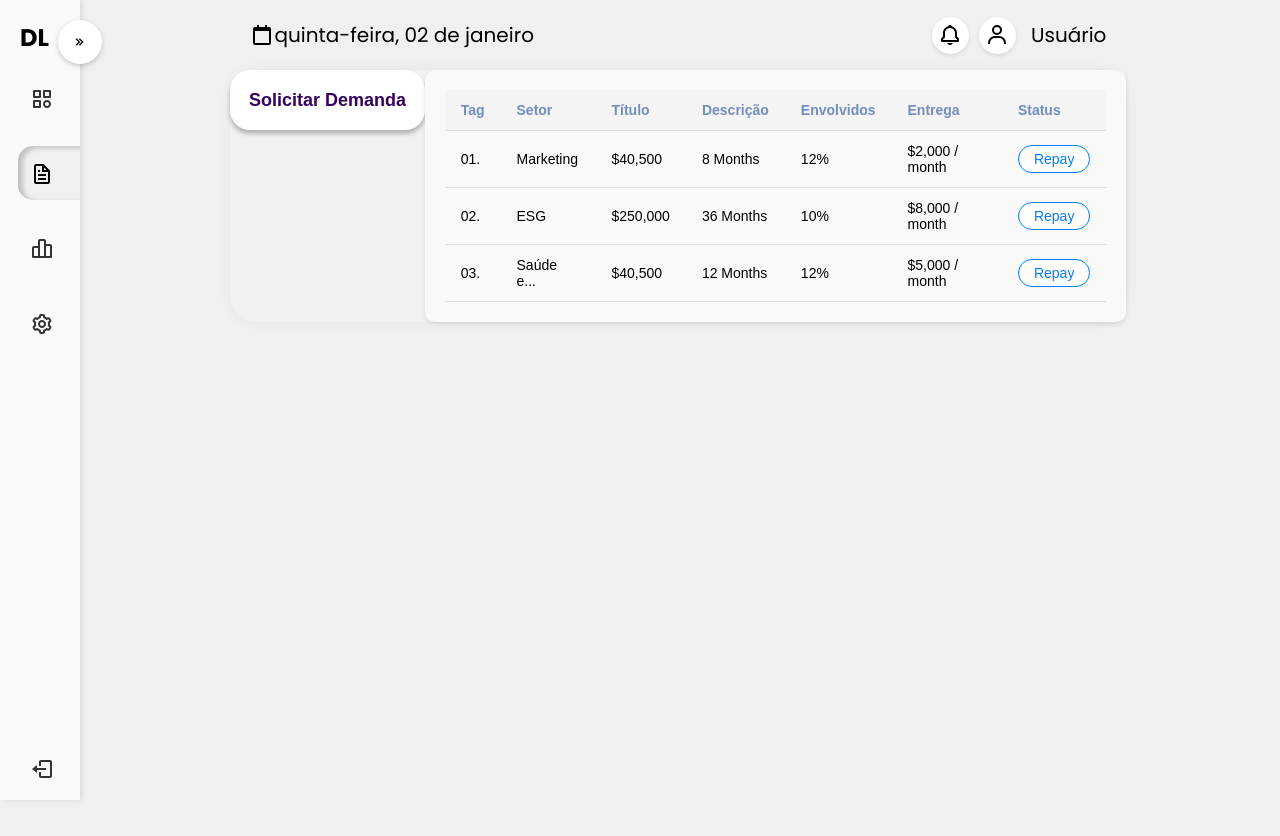
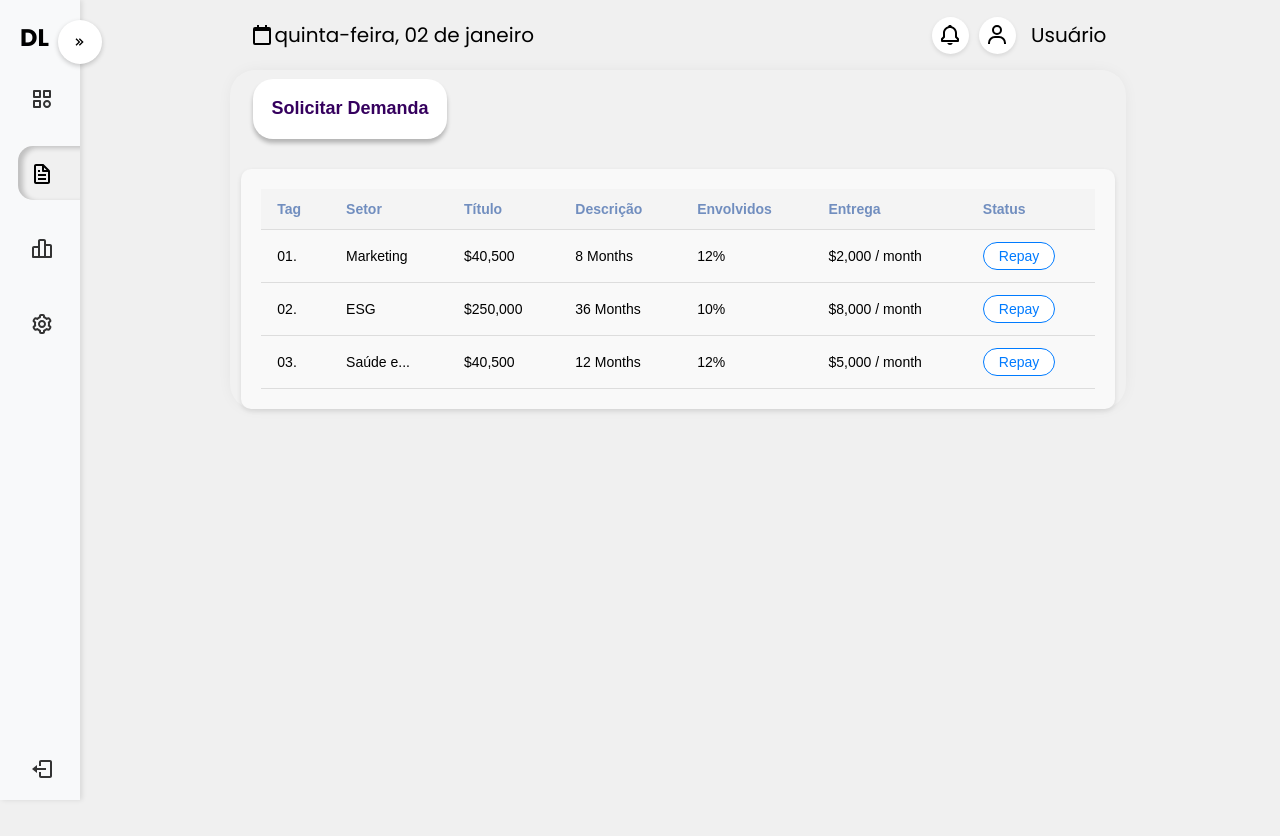
Before and after one commit to gguiallex/DemandLink, a React (Vite) app in the folder app/: page /Demandas in a window 1280 px wide. Shown: the top 836 px of the page. After the commit the page ends 800 px from the top, so only its background shows below. Built offline with nearby package versions, Linux system fonts and the light colour scheme.

Commit message:
Organizando tela de Demanda

```diff
--- a/app/src/index.css
+++ b/app/src/index.css
@@ -2,7 +2,9 @@ body {
   min-height: 100vh;
   width: 100vw;
   margin: 0;
+  padding: 0;
   font-family: "Poppins", serif;
+  background-color: rgba(240, 240, 240, 1);
 }
 
 div#root{
--- a/app/src/pages/Configuracoes/SettingsPage.jsx
+++ b/app/src/pages/Configuracoes/SettingsPage.jsx
@@ -5,7 +5,7 @@ import InfoTop from "../../components/InfoTop/InfoTop"
 
 const SettingsPage = ({ }) => {
     return(
-        <div className="container-base">
+        <div className="container-inicio">
             <div className="menuLateral">
                 <SideMenu />
             </div>
--- a/app/src/pages/Demandas/DemandPage.css
+++ b/app/src/pages/Demandas/DemandPage.css
@@ -1,6 +1,15 @@
 .NovaDemanda{
     display: flex;
-    align-items: flex-start;
+    align-items: center;
+    flex-direction: column;
+    width: 95%;
+    padding-top: 1%;
+    gap: 30px;
+}
+
+.BotaoDemandaa{
+  display: flex;
+  align-self: flex-start;
 }
 
 /* Container da Tabela */
@@ -10,6 +19,7 @@
     border-radius: 10px;
     box-shadow: 0 2px 5px rgba(0, 0, 0, 0.1);
     overflow-x: auto;
+    width: 98%;
   }
 
   /* Estilização da Tabela */
--- a/app/src/pages/Demandas/DemandPage.jsx
+++ b/app/src/pages/Demandas/DemandPage.jsx
@@ -6,7 +6,7 @@ import BotaoDemanda from "../../components/Botões/BotaoDemanda"
 
 const DemandPage = ({ }) => {
     return (
-        <div className="container-base">
+        <div className="container-inicio">
             <div className="menuLateral">
                 <SideMenu />
             </div>
@@ -16,7 +16,9 @@ const DemandPage = ({ }) => {
 
                 <div className="infosPrincipais">
                     <div className="NovaDemanda">
-                        <BotaoDemanda />
+                        <div className="BotaoDemandaa">
+                            <BotaoDemanda/>
+                        </div>
 
                         <div class="table-container">
                             <table class="custom-table">
--- a/app/src/pages/Home/FirstPage.css
+++ b/app/src/pages/Home/FirstPage.css
@@ -1,11 +1,3 @@
-html, body {
-    margin: 0; /* Remove margens padrão */
-    padding: 0;
-    overflow-x: hidden; /* Esconde qualquer conteúdo que ultrapasse horizontalmente */
-    width: 100%; /* Garante que ocupe 100% da largura da janela */
-    background-color: rgba(240, 240, 240, 1);
-}
-
 .container-inicio{
     width: 100vw;
     display: flex;
--- a/app/src/pages/Relatorios/ReportPage.jsx
+++ b/app/src/pages/Relatorios/ReportPage.jsx
@@ -6,7 +6,7 @@ import InfoTop from "../../components/InfoTop/InfoTop"
 
 const ReportPage = ({ }) => {
     return(
-        <div className="container-base">
+        <div className="container-inicio">
             <div className="menuLateral">
                 <SideMenu />
             </div>
```
